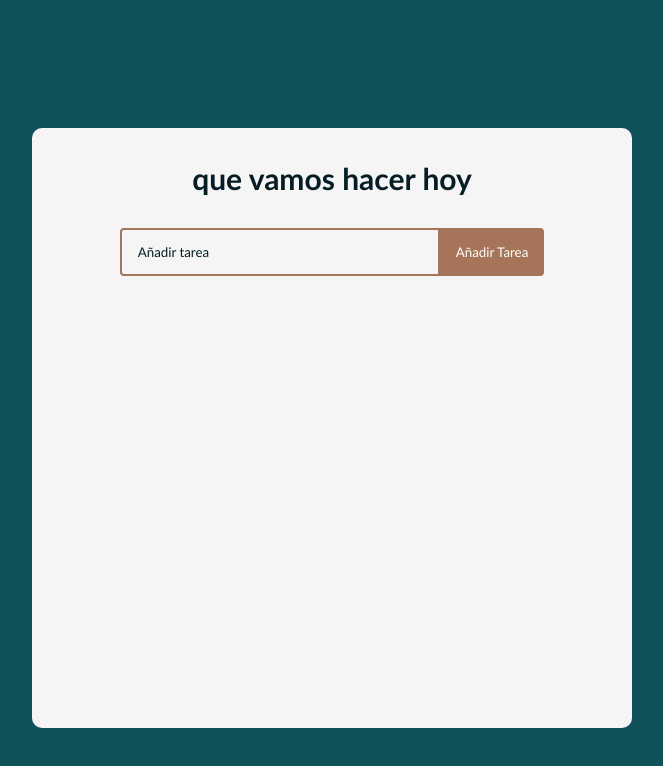
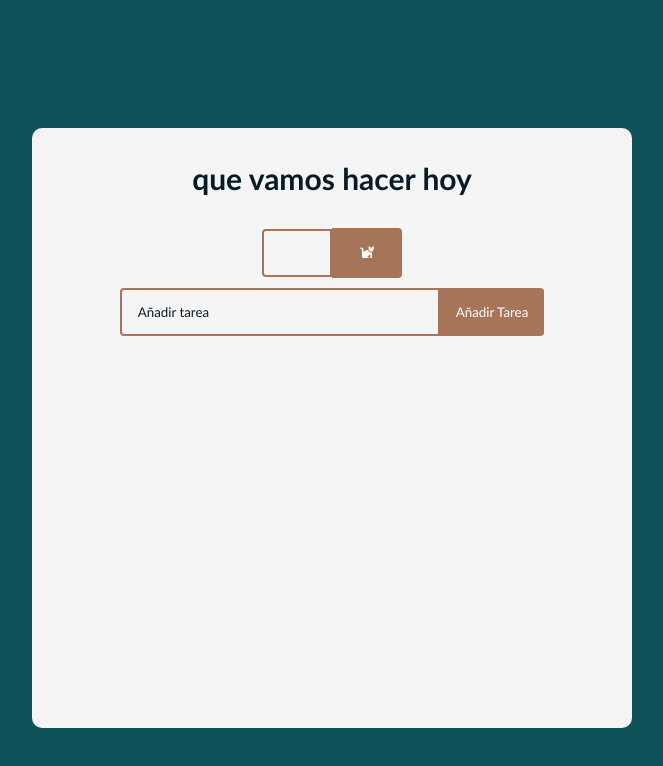
Before and after one commit to nicolm12/to-do-list, a React (Create React App) app: page / in a window 1280 px wide. Shown: the top 766 px of the page, without its empty margins (308-971 px from the left). Built offline with nearby package versions, Linux system fonts and the light colour scheme; no server answers.

Commit message:
api de gatos instalada e iterada

```diff
--- a/src/App.css
+++ b/src/App.css
@@ -50,7 +50,24 @@
   .input::placeholder {
     color: #061D26;
   }
+  .cats{
+      margin-bottom: 10px;
+  }
+  .input-cats{
+      top: 40px;
 
+    padding: 14px 32px 14px 16px;
+    border-radius: 4px 0 0 4px;
+    border: 2px solid #A67458;
+    width: 70px;
+    outline: none;
+    background: transparent;
+    color: black;
+    justify-content: center;
+  }
+  .input-cats::placeholder {
+    color: #061D26;
+  }
   .button {
     padding: 16px;
     border: none;
@@ -61,6 +78,21 @@
     ;
     color: #fff;
     text-transform: capitalize;
+  }
+  .button-cats{
+
+    border: none;
+    border-radius: 0 4px 4px 0;
+    cursor: pointer;
+    outline: none;
+    background:#A67458;
+    color: #fff;
+    text-transform: capitalize;
+    width: 70px;
+    height: 50px;
+  }
+  .icon-cat{
+      width: 70px;
   }
 
 
--- a/src/App.js
+++ b/src/App.js
@@ -1,11 +1,14 @@
 
 import './App.css';
+
 import TodoList from './components/todoList';
 
 function App() {
+
   return (
     <div className="App">
       <TodoList/>
+
     </div>
   );
 }
--- a/src/components/form.js
+++ b/src/components/form.js
@@ -1,7 +1,16 @@
 import React, { useState, useRef, useEffect } from 'react'
+import {FaCat} from 'react-icons/fa'
 
 function Form(props) {
     const [input, setInput] = useState(props.edit ? props.edit.value : '');
+    const [error, setError] = useState(null);
+    const [isLoaded, setIsLoaded] = useState(false);
+    const [items, setItems] = useState([]);
+    const [bred, setbreed] = useState({
+        value:''
+    }
+
+    )
 
 
     const inputRef = useRef(null)
@@ -12,6 +21,16 @@ function Form(props) {
     const handleChange = e => {
         setInput(e.target.value)
     }
+    const list = () => {
+
+        const i = items.sort(() => Math.random() - 0.5)
+        const finalList = i.slice(0, bred)
+        const t = finalList.map(item => (
+           setbreed(item.breed)
+
+
+        ))
+    }
 
 
     const handleSubmit = e => {
@@ -20,13 +39,30 @@ function Form(props) {
             id: Math.floor(Math.random() * 10000),
             text: input
         });
-        setInput('');
+         setInput(bred)
     };
+    useEffect(() => {
+        fetch("https://catfact.ninja/breeds?limit=1")
+            .then(res => res.json())
+            .then((result) => {
+                setIsLoaded(true);
+                setItems(result.data);
+
+            },
+                (error) => {
+                    console.log(error)
+                    setIsLoaded(true);
+                    setError(error);
+                }
+            )
+    }, [])
+
 
     return (
         <form className="todo-form" onSubmit={handleSubmit}>
             {props.edit ? (
                 <>
+
                     <input
                         type="text"
                         placeholder="editar tarea"
@@ -37,9 +73,17 @@ function Form(props) {
                         ref={inputRef}
                     />
                     <button onClick={handleSubmit} className="button">Editar</button>
+
                 </>
             ) : (
                 <>
+                <div className="cats">
+                    <input type='number' className="input-cats" onChange={event => setbreed(event.target.value)} />
+                    <button className="button-cats"  onClick={ list}><FaCat className="icon-cat"></FaCat></button>
+
+
+                    </div>
+
                     <input
                         type="text"
                         placeholder="Añadir tarea"
@@ -50,6 +94,9 @@ function Form(props) {
                         ref={inputRef}
                     />
                     <button onClick={handleSubmit} className="button">Añadir tarea</button>
+
+
+
                 </>
             )}
 
--- a/src/components/todoList.js
+++ b/src/components/todoList.js
@@ -1,4 +1,5 @@
 import React,{useState} from 'react'
+
 import Form from './form'
 import Todo from './todo.js';
 
@@ -16,6 +17,7 @@ function TodoList() {
 
 
 }
+
 
 const removeTodo = id=>{
     const removeArray =[...todos].filter(todo => todo.id !==id)
@@ -44,14 +46,18 @@ const completeTodo = id => {
     return (
         <div className='todo-app'>
            <h1>que vamos hacer hoy</h1>
+
           <Form onSubmit={addTodo}/>
+
          <Todo
         todos={todos}
         completeTodo ={completeTodo}
         removeTodo={removeTodo}
         updateTodo={updateTodo}
 
+
           />
+
         </div>
     )
 }
```
